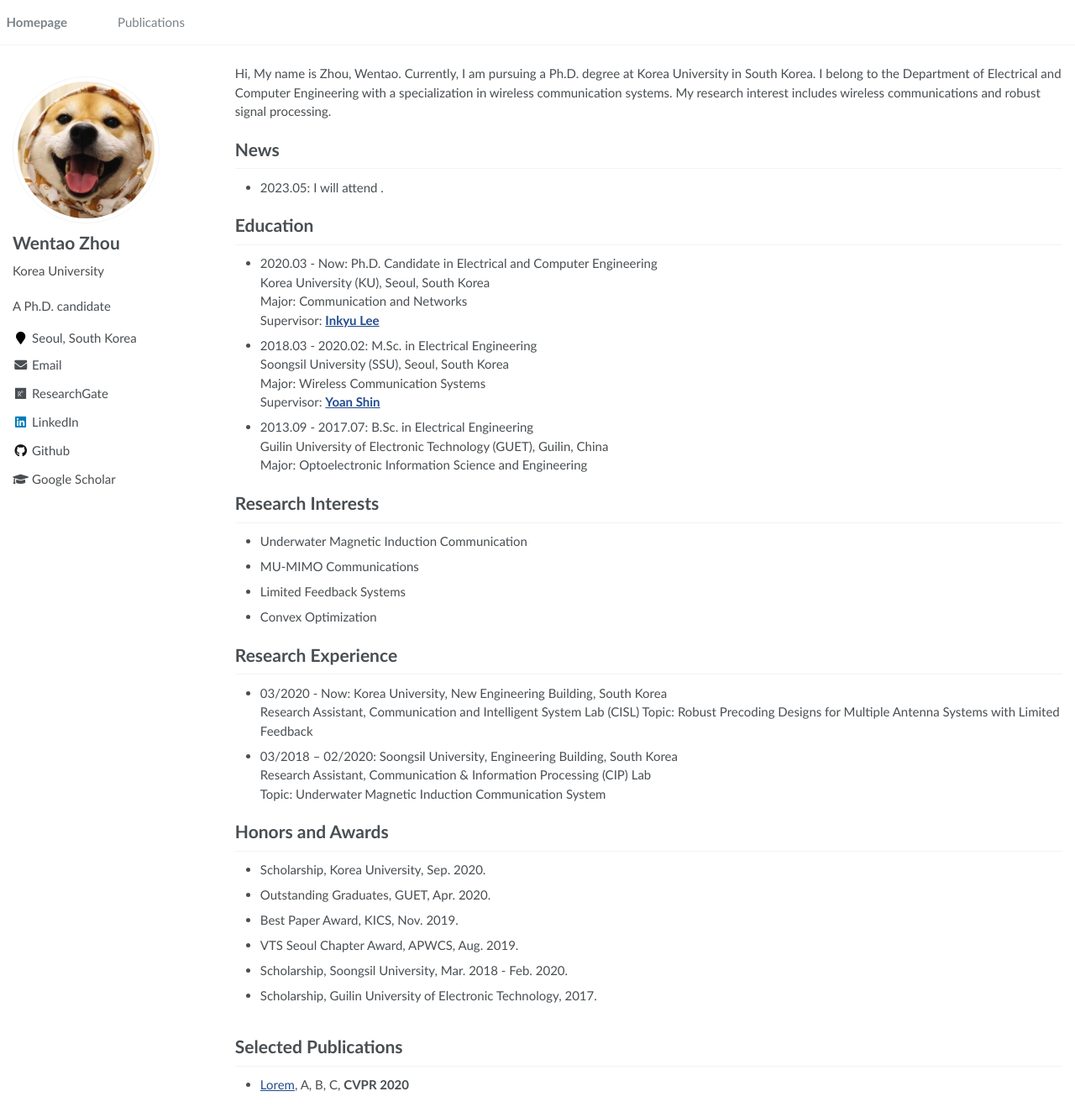
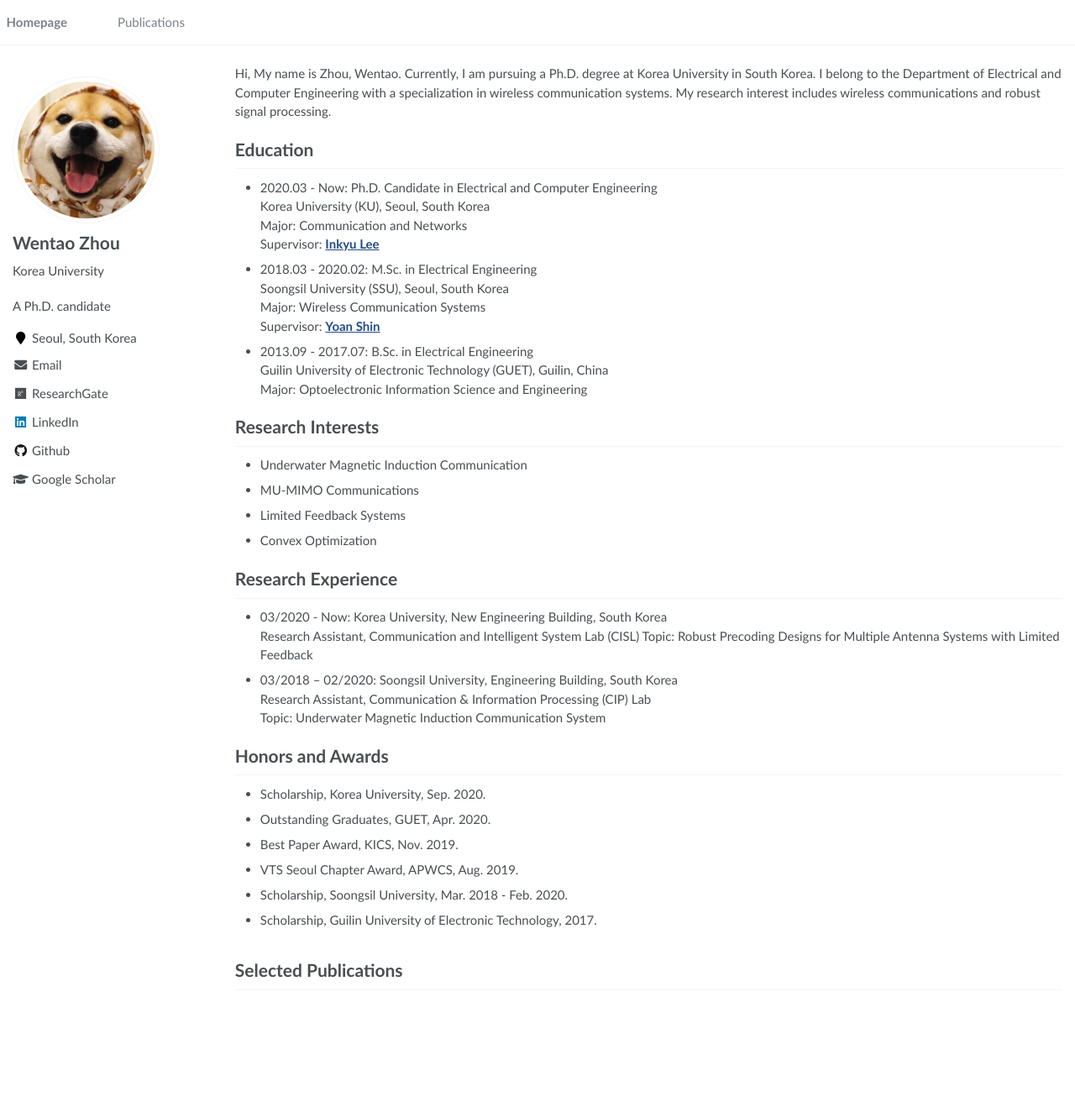
Before and after one commit to zhouwt612/zhouwt612.github.io, a Jekyll site: the page built from _pages/about.md, in a window 1280 px wide and 1318 px high. Shown: the whole window at 84% size. Built offline with Jekyll 4.4.1, drawn with Linux system fonts in a browser that asks for light colours.

Commit message:
Update about.md

```diff
--- a/_pages/about.md
+++ b/_pages/about.md
@@ -18,10 +18,6 @@ redirect_from:
 <span class='anchor' id='about-me'></span>
 
 Hi, My name is Zhou, Wentao. Currently, I am pursuing a Ph.D. degree at Korea University in South Korea. I belong to the Department of Electrical and Computer Engineering with a specialization in wireless communication systems. My research interest includes wireless communications and robust signal processing.
-
-
-# News
-- 2023.05: I will attend .
 
 
 # Education
@@ -65,8 +61,7 @@ Hi, My name is Zhou, Wentao. Currently, I am pursuing a Ph.D. degree at Korea Un
 - Scholarship, Soongsil University, Mar. 2018 - Feb. 2020.
 - Scholarship, Guilin University of Electronic Technology, 2017.
 
+
 <span class='anchor' id='publication'></span>
 
-
 # Selected Publications
-- [Lorem](https://github.com), A, B, C, **CVPR 2020**
```
